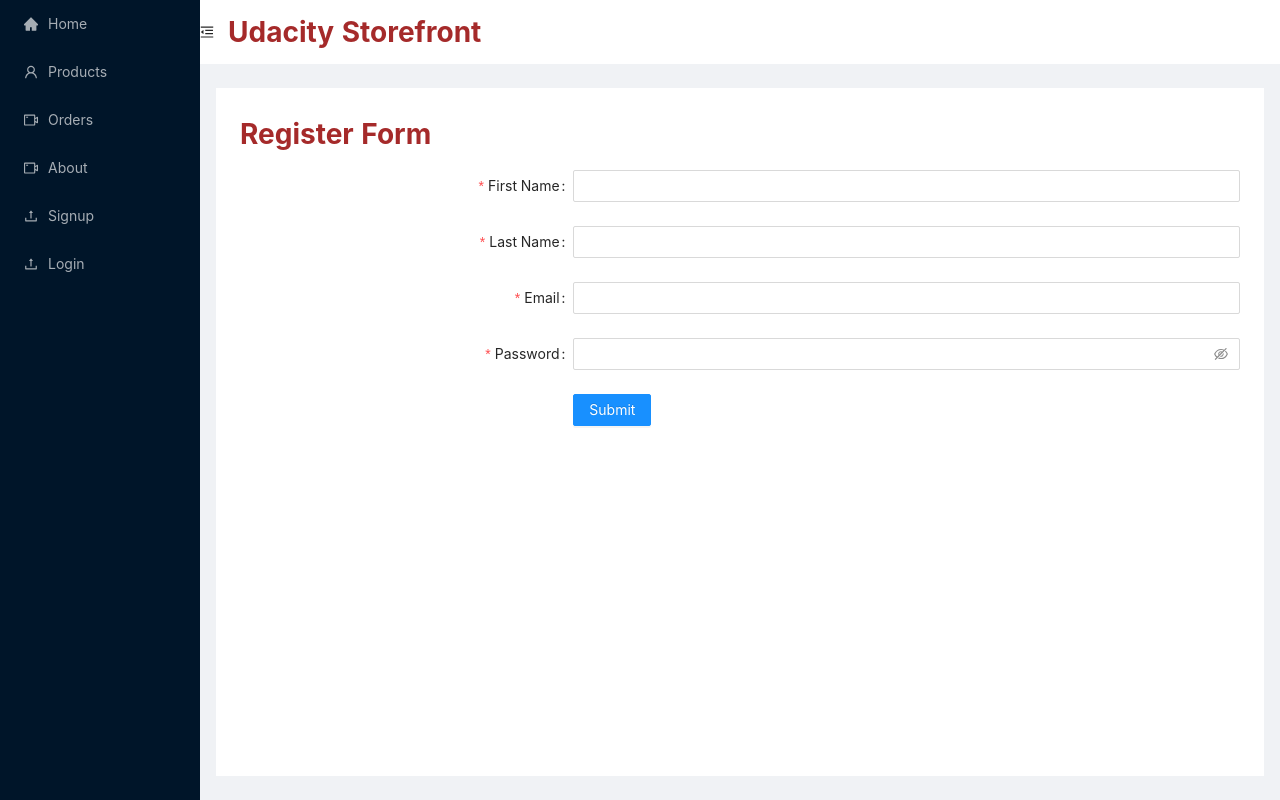
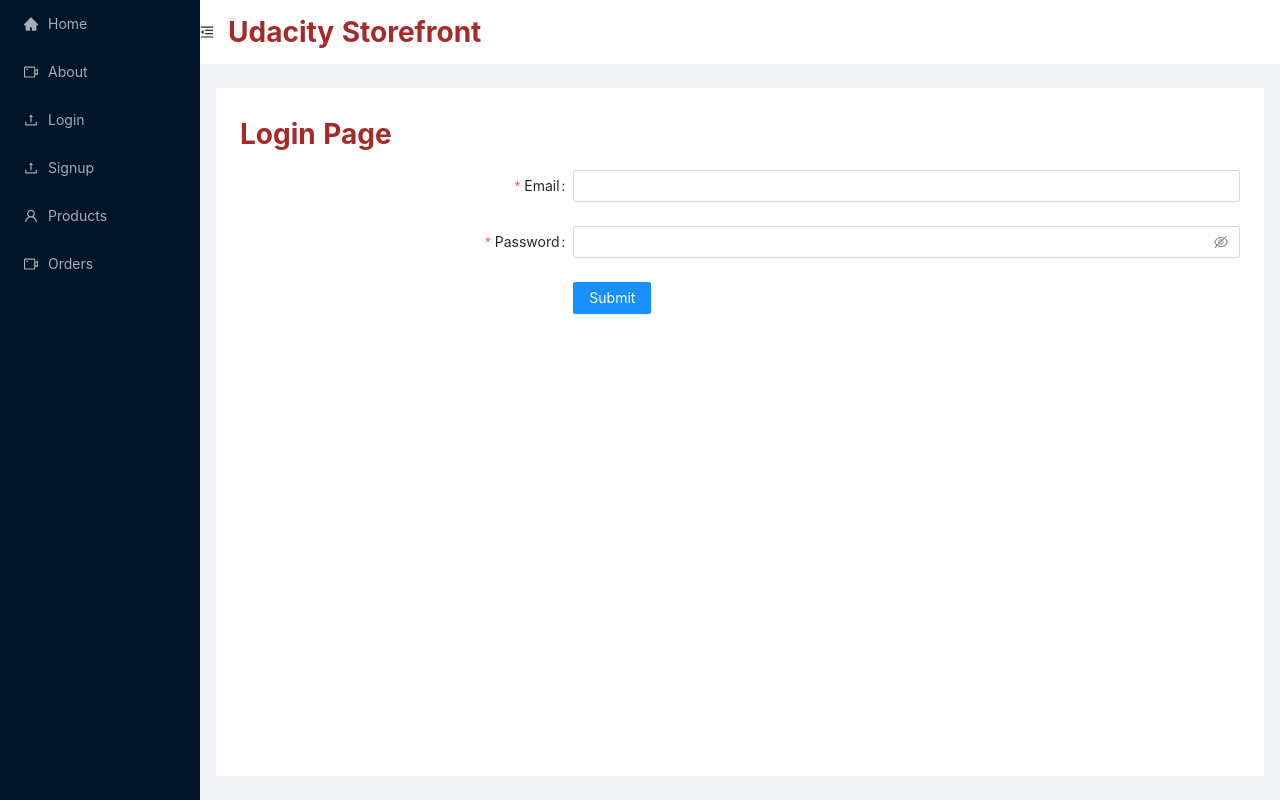
Before and after one commit to IMM9O/-capstone-udacity-storefront, a React (Create React App) app in the folder client/: page /#/signup in a window 1280 px wide. Built offline with nearby package versions, Linux system fonts and the light colour scheme.

Commit message:
Update client add auth feature

```diff
--- a/client/src/App.tsx
+++ b/client/src/App.tsx
@@ -9,19 +9,34 @@
 import Orders from './pages/Orders';
 import Login from './pages/Login';
 import Signup from './pages/Signup';
+import {
+  PrivateOutlet,
+  ProtectedOutlet,
+} from './components/PrivateRoute';
+import { AuthContext } from './context/AuthContext';
+import { useProvideAuth } from './hooks/useProvideAuth';
 
 function App() {
+  const user = useProvideAuth();
   return (
+    <AuthContext.Provider value={user}>
       <HashRouter>
         <Routes>
           <Route path="/" element={<Home />} />
+          <Route path="/about" element={<About />} />
+          <Route path="/login" element={<ProtectedOutlet />}>
+            <Route path="/login" element={<Login />} />
+          </Route>
+          <Route path="/signup" element={<ProtectedOutlet />}>
+            <Route path="/signup" element={<Login />} />
+          </Route>
           <Route path="/products" element={<Products />} />
-        <Route path="/orders" element={<Orders />} />
-        <Route path="/about" element={<About />} />
-        <Route path="/login" element={<Login />} />
-        <Route path="/signup" element={<Signup />} />
+          <Route path="/orders" element={<PrivateOutlet />}>
+            <Route path="" element={<Orders />} />
+          </Route>
         </Routes>
       </HashRouter>
+    </AuthContext.Provider>
   );
 }
 
--- /dev/null
+++ b/client/src/components/PrivateRoute.tsx
@@ -0,0 +1,24 @@
+import { Navigate, Outlet } from 'react-router-dom';
+import { useAuth } from '../hooks/useAuth';
+
+type Props = {
+  children: JSX.Element | JSX.Element[];
+};
+
+const PrivateOutlet = () => {
+  const auth = useAuth();
+  return auth.token ? <Outlet /> : <Navigate to="/login" />;
+};
+
+const ProtectedOutlet = () => {
+  const auth = useAuth();
+  return auth.token ? <Navigate to="/" /> : <Outlet />;
+};
+
+const PrivateRoute = (props: Props) => {
+  const { children } = props;
+  const auth = useAuth();
+  return auth.token ? children : <Navigate to="/login" />;
+};
+
+export { PrivateOutlet, ProtectedOutlet, PrivateRoute };
--- a/client/src/containers/Layout/Layout.tsx
+++ b/client/src/containers/Layout/Layout.tsx
@@ -29,20 +29,20 @@
           <Menu.Item key="1" icon={<HomeFilled />}>
             <Link to="/">Home</Link>
           </Menu.Item>
-          <Menu.Item key="2" icon={<UserOutlined />}>
+          <Menu.Item key="2" icon={<VideoCameraOutlined />}>
+            <Link to="/about">About</Link>
+          </Menu.Item>
+          <Menu.Item key="3" icon={<UploadOutlined />}>
+            <Link to="/login">Login</Link>
+          </Menu.Item>
+          <Menu.Item key="4" icon={<UploadOutlined />}>
+            <Link to="/signup">Signup</Link>
+          </Menu.Item>
+          <Menu.Item key="5" icon={<UserOutlined />}>
             <Link to="/products">Products</Link>
           </Menu.Item>
-          <Menu.Item key="3" icon={<VideoCameraOutlined />}>
+          <Menu.Item key="6" icon={<VideoCameraOutlined />}>
             <Link to="/orders">Orders</Link>
-          </Menu.Item>
-          <Menu.Item key="4" icon={<VideoCameraOutlined />}>
-            <Link to="/about">About</Link>
-          </Menu.Item>
-          <Menu.Item key="5" icon={<UploadOutlined />}>
-            <Link to="/signup">Signup</Link>
-          </Menu.Item>
-          <Menu.Item key="6" icon={<UploadOutlined />}>
-            <Link to="/login">Login</Link>
           </Menu.Item>
         </Menu>
       </Sider>
--- /dev/null
+++ b/client/src/context/AuthContext.ts
@@ -0,0 +1,21 @@
+import { createContext } from 'react';
+// import { useProvideAuth } from '../hooks/useProvideAuth';
+import {
+  AuthContextType,
+  AuthContextDefaultValues,
+} from '../types/AuthContextType';
+
+// type Props = {
+//   children: JSX.Element | JSX.Element[];
+// };
+
+export const AuthContext = createContext<AuthContextType>(
+  AuthContextDefaultValues,
+);
+// Provider component that wraps your app and makes auth object ...
+// ... available to any child component that calls useAuth().
+// export function ProvideAuth(props: Props) {
+//   const { children } = props;
+//   const auth = useProvideAuth();
+//   return <AuthContext.
+// }
--- /dev/null
+++ b/client/src/hooks/useAuth.ts
@@ -0,0 +1,8 @@
+import { useContext } from 'react';
+import { AuthContext } from '../context/AuthContext';
+
+// Hook for child components to get the auth object ...
+// ... and re-render when it changes.
+export const useAuth = () => {
+  return useContext(AuthContext);
+};
--- a/client/src/hooks/useLocalStorage.ts
+++ /dev/null
@@ -1,35 +0,0 @@
-import { useState } from 'react';
-
-export function useLocalStorage(key: string, initialValue: string) {
-  // State to store our value
-  // Pass initial state function to useState so logic is only executed once
-  const [storedValue, setStoredValue] = useState(() => {
-    try {
-      // Get from local storage by key
-      const item = window.localStorage.getItem(key);
-      // Parse stored json or if none return initialValue
-      return item ? JSON.parse(item) : initialValue;
-    } catch (error) {
-      // If error also return initialValue
-      console.log(error);
-      return initialValue;
-    }
-  });
-  // Return a wrapped version of useState's setter function that ...
-  // ... persists the new value to localStorage.
-  const setValue = (value: unknown) => {
-    try {
-      // Allow value to be a function so we have same API as useState
-      const valueToStore =
-        value instanceof Function ? value(storedValue) : value;
-      // Save state
-      setStoredValue(valueToStore);
-      // Save to local storage
-      window.localStorage.setItem(key, JSON.stringify(valueToStore));
-    } catch (error) {
-      // A more advanced implementation would handle the error case
-      console.log(error);
-    }
-  };
-  return [storedValue, setValue];
-}
--- /dev/null
+++ b/client/src/hooks/useProvideAuth.ts
@@ -0,0 +1,83 @@
+import { useState } from 'react';
+import { User } from '../types/User';
+
+export enum Status {
+  IDLE = 'IDLE',
+  FETCH = 'FETCH',
+  OK = 'OK',
+  ERROR = 'ERROR',
+}
+export enum AuthType {
+  LOGIN = 'login',
+  SIGNUP = 'signup',
+}
+
+export const useProvideAuth = () => {
+  const [status, setStatus] = useState(() => Status.IDLE);
+  const [user, setUser] = useState({});
+  const [token, setToken] = useState('');
+
+  const userRequest = async (type: AuthType, cre: User) => {
+    const response = await fetch(
+      `${process.env.REACT_APP_API_SERVER}/api/users/${type}`,
+      {
+        method: 'POST', // *GET, POST, PUT, DELETE, etc.
+        mode: 'cors', // no-cors, *cors, same-origin
+        cache: 'no-cache', // *default, no-cache, reload, force-cache, only-if-cached
+        credentials: 'same-origin', // include, *same-origin, omit
+        headers: {
+          'Content-Type': 'application/json',
+          // 'Content-Type': 'application/x-www-form-urlencoded',
+        },
+        redirect: 'follow', // manual, *follow, error
+        referrerPolicy: 'no-referrer', // no-referrer, *no-referrer-when-downgrade, origin, origin-when-cross-origin, same-origin, strict-origin, strict-origin-when-cross-origin, unsafe-url
+        body: JSON.stringify(cre), // body data type must match "Content-Type" header
+      },
+    );
+    const res = await response.json();
+    return res;
+  };
+
+  const signin = (cre: User) => {
+    setStatus(Status.FETCH);
+    userRequest(AuthType.LOGIN, cre)
+      .then((res) => {
+        setUser(cre);
+        setToken(res.token);
+        setStatus(Status.OK);
+      })
+      .catch(() => {
+        setUser({});
+        setToken('');
+        setStatus(Status.ERROR);
+      });
+  };
+
+  const signup = (cre: User) => {
+    setStatus(Status.FETCH);
+    userRequest(AuthType.LOGIN, cre)
+      .then((res) => {
+        setUser(cre);
+        setToken(res.token);
+        setStatus(Status.OK);
+      })
+      .catch(() => {
+        setUser({});
+        setToken('');
+        setStatus(Status.ERROR);
+      });
+  };
+
+  const sigout = () => {
+    setUser({});
+  };
+
+  return {
+    status,
+    user,
+    token,
+    signin,
+    signup,
+    sigout,
+  };
+};
--- a/client/src/hooks/useToken.ts
+++ /dev/null
@@ -1,61 +0,0 @@
-import { useEffect, useState } from 'react';
-import { User } from '../types/User';
-import { useLocalStorage } from './useLocalStorage';
-
-export enum Status {
-  IDLE = 'IDLE',
-  FETCH = 'FETCH',
-  OK = 'OK',
-  ERROR = 'ERROR',
-}
-
-export const useToken = (url: string) => {
-  const [user, setUser] = useState({});
-  const [status, setStatus] = useState(() => Status.IDLE);
-  const [token, setToken] = useLocalStorage('token', '');
-
-  useEffect(() => {
-    const userRequest = async () => {
-      const response = await fetch(
-        `${process.env.REACT_APP_API_SERVER}/api/users/${url}`,
-        {
-          method: 'POST', // *GET, POST, PUT, DELETE, etc.
-          mode: 'cors', // no-cors, *cors, same-origin
-          cache: 'no-cache', // *default, no-cache, reload, force-cache, only-if-cached
-          credentials: 'same-origin', // include, *same-origin, omit
-          headers: {
-            'Content-Type': 'application/json',
-            // 'Content-Type': 'application/x-www-form-urlencoded',
-          },
-          redirect: 'follow', // manual, *follow, error
-          referrerPolicy: 'no-referrer', // no-referrer, *no-referrer-when-downgrade, origin, origin-when-cross-origin, same-origin, strict-origin, strict-origin-when-cross-origin, unsafe-url
-          body: JSON.stringify(user), // body data type must match "Content-Type" header
-        },
-      );
-      const res = await response.json();
-      return res;
-    };
-
-    if (status === Status.FETCH) {
-      userRequest()
-        .then((res) => {
-          setToken(res.token);
-          setStatus(Status.OK);
-        })
-        .catch((err) => {
-          setToken('');
-          setStatus(Status.ERROR);
-        });
-    }
-  }, [status, user, setToken, url]);
-
-  const onSubmit = (data: User) => {
-    setUser(data);
-    setStatus(Status.FETCH);
-  };
-
-  return {
-    status,
-    onSubmit,
-  };
-};
--- a/client/src/pages/Login.tsx
+++ b/client/src/pages/Login.tsx
@@ -1,15 +1,16 @@
 import { Form, Input, Button, Spin } from 'antd';
 
 import AppLayout from '../containers/Layout/Layout';
-import { Status, useToken } from '../hooks/useToken';
+import { useAuth } from '../hooks/useAuth';
+import { Status } from '../hooks/useProvideAuth';
 import { User } from '../types/User';
 
 export default function Login() {
-  const { status, onSubmit } = useToken('login');
+  const auth = useAuth();
 
   const onFinish = (values: User) => {
     console.log('Success:', values);
-    onSubmit(values);
+    auth.signin(values);
   };
 
   const onFinishFailed = (errorInfo: any) => {
@@ -56,7 +57,7 @@
 
         <Form.Item wrapperCol={{ offset: 8, span: 16 }}>
           <Button type="primary" htmlType="submit">
-            {status === Status.FETCH && <Spin />} Submit
+            {auth.status === Status.FETCH && <Spin />} Submit
           </Button>
         </Form.Item>
       </Form>
--- a/client/src/pages/Signup.tsx
+++ b/client/src/pages/Signup.tsx
@@ -1,16 +1,17 @@
 import { Form, Input, Button, Spin } from 'antd';
 
 import AppLayout from '../containers/Layout/Layout';
-import { Status, useToken } from '../hooks/useToken';
+import { useAuth } from '../hooks/useAuth';
+import { Status } from '../hooks/useProvideAuth';
 
 import { User } from '../types/User';
 
 export default function Signup() {
-  const { status, onSubmit } = useToken('signup');
+  const auth = useAuth();
 
   const onFinish = (values: User) => {
     console.log('Success:', values);
-    onSubmit(values);
+    auth.signup(values);
   };
 
   const onFinishFailed = (errorInfo: any) => {
@@ -84,7 +85,7 @@
             htmlType="submit"
             disabled={status === Status.FETCH}
           >
-            {status === Status.FETCH && <Spin />} Submit
+            {auth.status === Status.FETCH && <Spin />} Submit
           </Button>
         </Form.Item>
       </Form>
--- /dev/null
+++ b/client/src/types/AuthContextType.ts
@@ -0,0 +1,20 @@
+import { Status } from '../hooks/useProvideAuth';
+import { User } from './User';
+
+export type AuthContextType = {
+  status: string;
+  user: User;
+  token: string;
+  signin: (user: User) => void;
+  signup: (user: User) => void;
+  sigout: () => void;
+};
+
+export const AuthContextDefaultValues: AuthContextType = {
+  status: Status.IDLE,
+  token: '',
+  user: {},
+  signin: ({}) => {},
+  signup: ({}) => {},
+  sigout: () => {},
+};
```
Also changed, not shown: client/src/types/User.ts (+4 -4 lines). Lines whose indentation alone changed are shown as unchanged.
